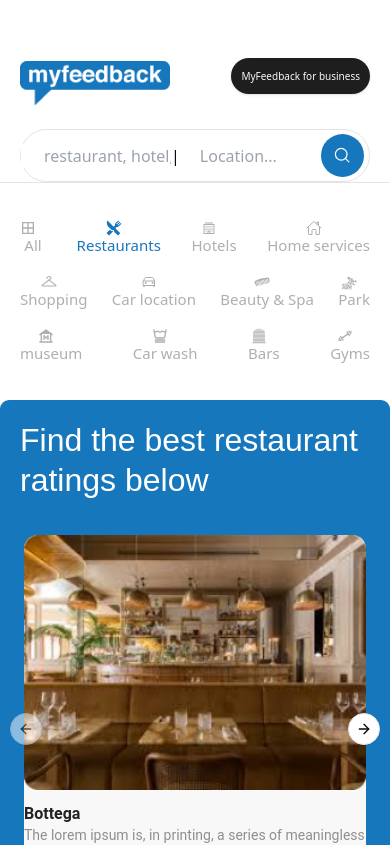
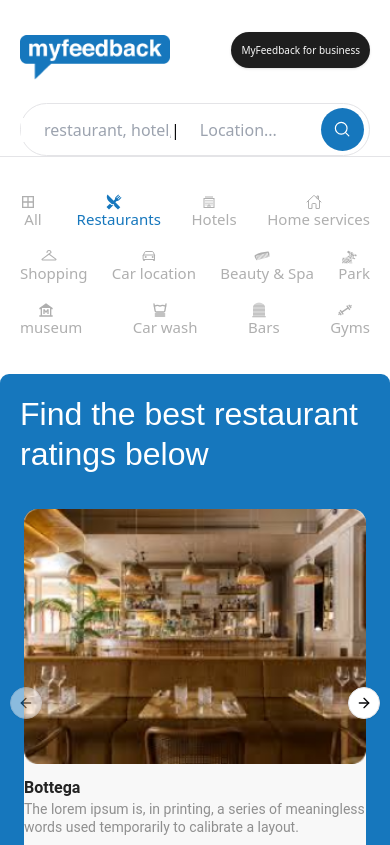
Before and after one commit to DeveloperMokchhedul/restaurant, a React (Vite) app: page / in a window 390 px wide. Shown: the top 845 px of the page. Built offline with nearby package versions, Linux system fonts and the light colour scheme.

Commit message:
navbar updated

```diff
--- a/src/component/Navbar.jsx
+++ b/src/component/Navbar.jsx
@@ -49,7 +49,7 @@ function Navbar() {
                 {/*
                 mobile  view */}
                 <div className='md:hidden  '>
-                    <div className='flex justify-between pt-[46px] pb-[23px] items-center'>
+                    <div className='flex justify-between pt-[20px] md:pt-[46px] pb-[23px] items-center'>
                         <div className=' text-start'>
                             <img className='w-[150px] mt-[15px]' src="images/logo.png" alt="logo" />
                         </div>
```
